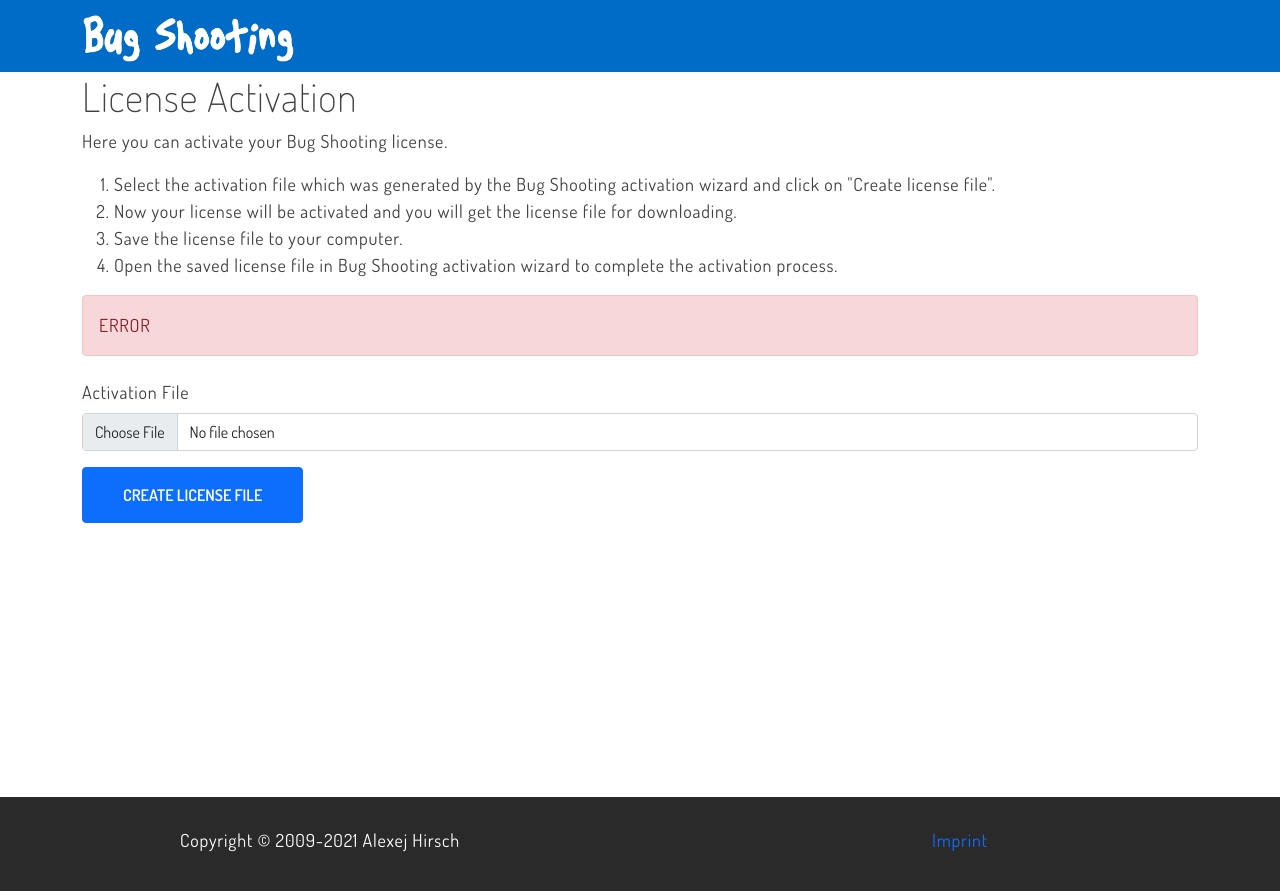
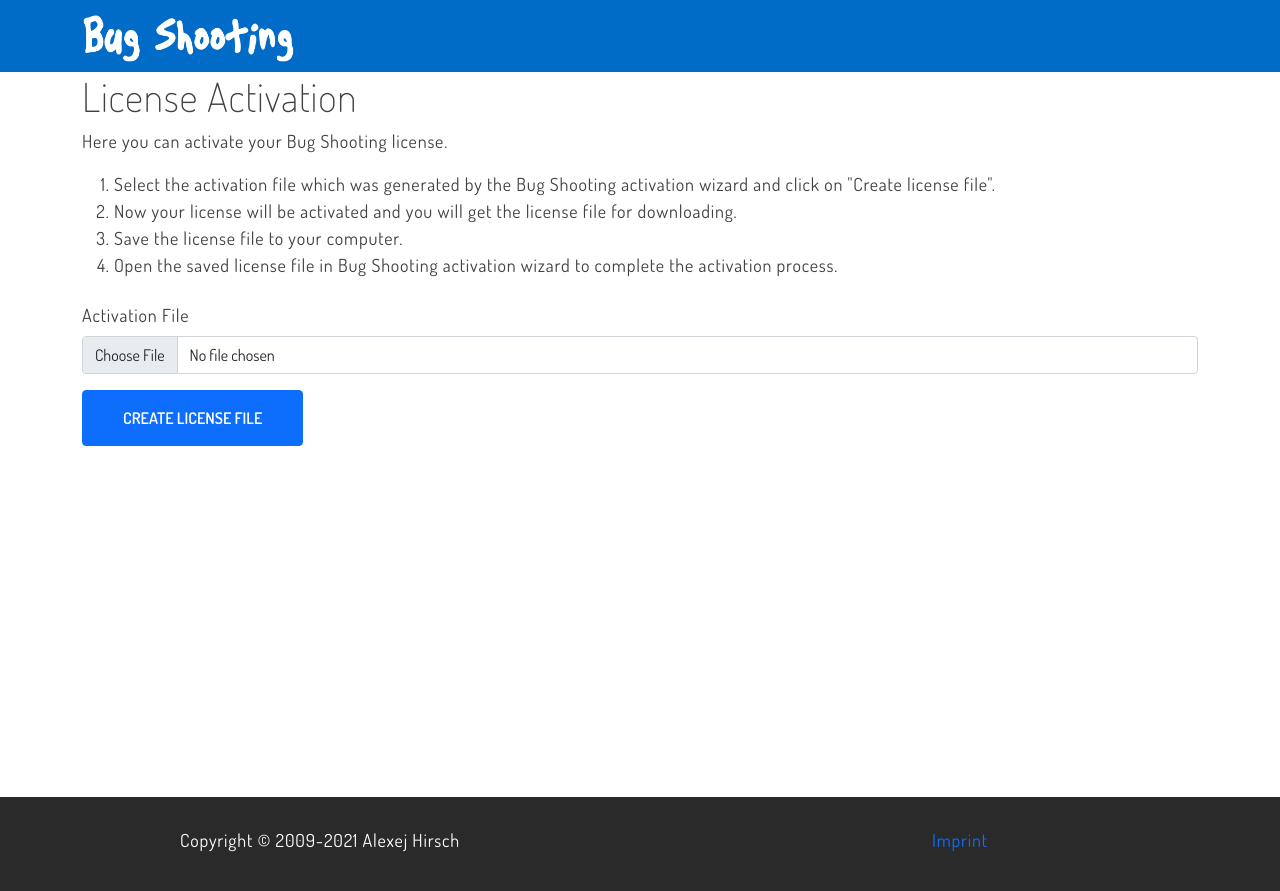
Before and after one commit to BugShooting/BugShooting.Homepage, a Jekyll site: the page built from activation.md, in a window 1280 px wide. Shown: the top 891 px of the page. Built offline with Jekyll 4.4.1, drawn with Linux system fonts in a browser that asks for light colours.

Commit message:
Update activation.md

```diff
--- a/activation.md
+++ b/activation.md
@@ -3,39 +3,30 @@
 permalink: /activation/
 ---
 
-<div id="requestform">
+<h1>License Activation</h1>
+<p>Here you can activate your Bug Shooting license.</p>
+<ol>
+  <li>Select the activation file which was generated by the Bug Shooting activation wizard and click on "Create license file".</li>
+  <li>Now your license will be activated and you will get the license file for downloading.</li>
+  <li>Save the license file to your computer.</li>
+  <li>Open the saved license file in Bug Shooting activation wizard to complete the activation process.</li>
+</ol>
 
-  <h1>License Activation</h1>
-  <p>Here you can activate your Bug Shooting license.</p>
-  <ol>
-    <li>Select the activation file which was generated by the Bug Shooting activation wizard and click on "Create license file".</li>
-    <li>Now your license will be activated and you will get the license file for downloading.</li>
-    <li>Save the license file to your computer.</li>
-    <li>Open the saved license file in Bug Shooting activation wizard to complete the activation process.</li>
-  </ol>
+<div id="errorMessage" class="alert alert-danger" role="alert" style="display:none">ERROR</div>
 
-  <div id="errorMessage" class="alert alert-danger" role="alert" >ERROR</div>
-
-  <form id="submitform">
-    <div class="row mb-3">
-      <div class="form-group">
-        <label for="activationfile" class="col-sm-2 col-form-label">Activation File</label>
-        <input class="form-control" type="file" required name="activationfile" id="activationfile" >
-      </div>
+<form id="submitform">
+  <div class="row mb-3">
+    <div class="form-group">
+      <label for="activationfile" class="col-sm-2 col-form-label">Activation File</label>
+      <input class="form-control" type="file" required name="activationfile" id="activationfile" >
     </div>
-    <div class="row mb-3">
-      <div class="form-group">
-        <button class="btn btn-lg btn-primary btn-block" type="submit">Create license file</button>
-      </div>
+  </div>
+  <div class="row mb-3">
+    <div class="form-group">
+      <button class="btn btn-lg btn-primary btn-block" type="submit">Create license file</button>
     </div>
-  </form>
-
-</div>
-
-<div id="resultfailed" style="display:none">
-  <h1>XXXXXXXXXXXXXXXXXXXXXXXXXXXXXXXXXXXXXXXXXXXXXXXXXXXXXX</h1>
-  XXXXXXXXXXXXXXXXXXXXXXXXXXXXXXXXXXXXXXXXXXXXXXXXXXXXXX
-</div>
+  </div>
+</form>
 
 <script type="text/javascript">
 
```
Also changed, not shown: other parts of activation.md (+2 -2 lines).
